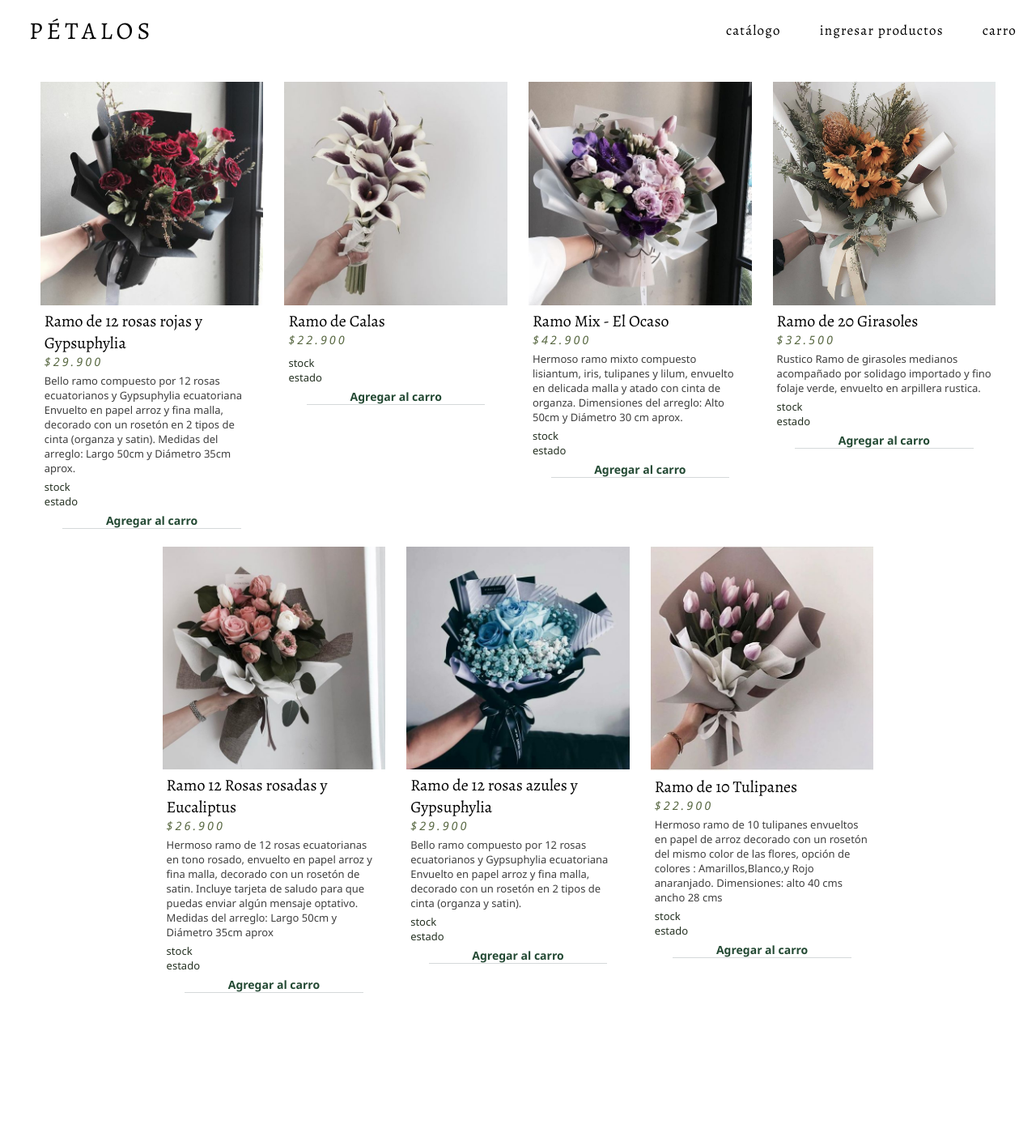
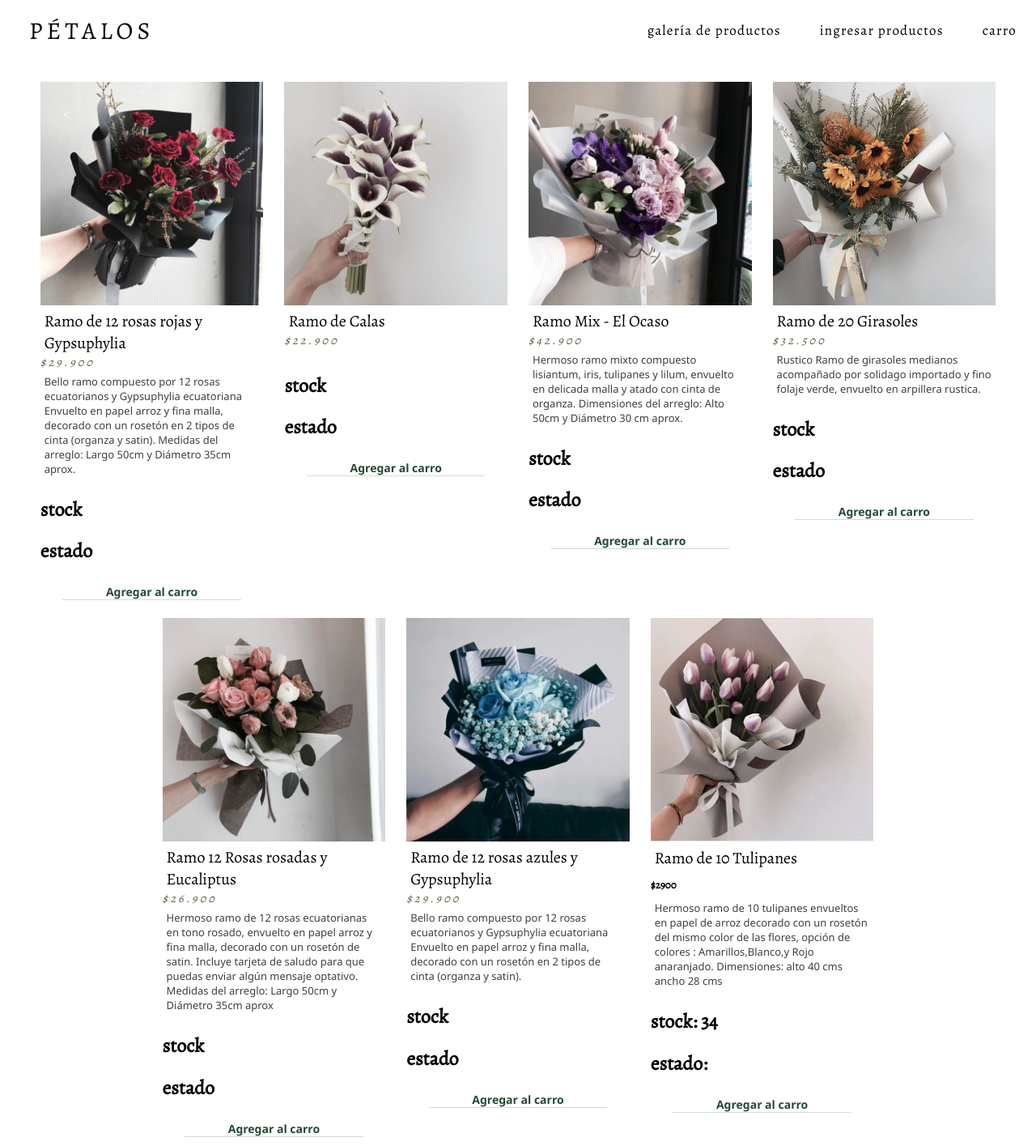
Before and after one commit to joa-vegac/ProyectoFloreriaPetalos, a Django app: page /catalogo/ in a window 1280 px wide. Shown: the whole page at 81% size. Before the commit the page ends 1226 px from the top, so only its background shows below. Run offline with Django 3.2, Linux system fonts and the light colour scheme; data comes from the database, SQL or seed files in the repository.

Commit message:
Registro de productos funcionando?

```diff
--- a/Proyecto/FloreriaPetalos/admin.py
+++ b/Proyecto/FloreriaPetalos/admin.py
@@ -1,3 +1,4 @@
 from django.contrib import admin
+from .models import Producto
 
-# Register your models here.
+admin.site.register(Producto)
--- a/Proyecto/FloreriaPetalos/models.py
+++ b/Proyecto/FloreriaPetalos/models.py
@@ -1,13 +1,11 @@
 from django.db import models
 
-# Create your models here.
-
-class Producto (models.Model):
-    nombre = models.CharField(max_length=50, primary_key=True)
-    valor = models.IntegerField()
-    desc = models.TextField(max_length=400)
-    image = models.ImageField(upload_to='producto',null=True)
-    stock = models.IntegerField()
+class Producto(models.Model):
+    nombre = models.CharField(max_length=100, primary_key=True)
+    valor = models.IntegerField(default=1000)
+    descripcion = models.TextField()
+    stock = models.IntegerField(default=1)
+    imagen= models.ImageField(upload_to='productos', null=True)
 
     def __str__(self):
         return self.nombre
--- a/Proyecto/FloreriaPetalos/static/css/catalogo.css
+++ b/Proyecto/FloreriaPetalos/static/css/catalogo.css
@@ -46,16 +46,6 @@
     font-weight: 400;
 }
 
-
-.box h2{
-    margin: 0;
-    font-size: 13px;
-    font-family: 'Segoe UI', Tahoma, Geneva, Verdana, sans-serif;
-    color: #253122;
-    font-weight: 500;
-    padding: 0 5px;
-}
-
 #precio{
     margin: 0;
     font-size: 90%;
@@ -84,6 +74,7 @@
     transition: 0.3s;
     border-bottom: 1px solid #818892;
     color: #004b77;
+    cursor: pointer;
 }
 
 .box p{
--- a/Proyecto/FloreriaPetalos/static/css/formulario.css
+++ b/Proyecto/FloreriaPetalos/static/css/formulario.css
@@ -15,7 +15,7 @@
          animation: fadein 2s;
 }
 form{
-    width: 70%;
+    width: 60%;
     margin: auto;
     border: 1px solid rgb(110, 110, 110);
     border-radius: 10px;
--- a/Proyecto/FloreriaPetalos/templates/core/base.html
+++ b/Proyecto/FloreriaPetalos/templates/core/base.html
@@ -24,7 +24,7 @@
                 </div>
                 <div class="nav-wrapper">
                       <ul>
-                              <li><a href="{% url 'Catalogo' %}">Catálogo</a></li>
+                              <li><a href="{% url 'Catalogo' %}">Galería de productos</a></li>
                               <li><a href="{% url 'Formulario' %}">Ingresar productos</a></li>
                               <li><a href="#">Carro</a></li>
                       </ul>
--- a/Proyecto/FloreriaPetalos/templates/core/catalogo.html
+++ b/Proyecto/FloreriaPetalos/templates/core/catalogo.html
@@ -91,31 +91,17 @@
                 <h3>Agregar al carro</h3>
             </div>
 
+            {% for p in productos%}
             <div class="box">
-                <img src="{% static 'img/Producto7.jpg' %}" alt="">
-                <h1>Ramo de 10 Tulipanes</h1>
-                <h2 id="precio">$22.900</h2>
-                <p>Hermoso ramo de 10 tulipanes envueltos en papel de arroz
-                decorado con un rosetón del mismo color de las flores,
-                opción de colores : Amarillos,Blanco,y Rojo anaranjado.
-                Dimensiones: alto 40 cms ancho 28 cms
-                </p>
-                <h2>stock</h2>
-                <h2>estado</h2>
+                <img src="{{p.imagen.url}}" alt="">
+                <h1>{{p.nombre}} </h1>
+                <h2 style="font-size: 13px">${{p.valor}}</h2>
+                <p>{{p.descripcion}}</p>
+                <h2>stock: {{p.stock}}</h2>
+                <h2>estado: </h2>
                 <h3>Agregar al carro</h3>
             </div>
-
-
-            {% for f in lista %}
-            <div class="box">
-            <img src="{{f.image.url}}" alt="">
-            <h1>{{f.nombre}} </h1>
-            <h2>{{f.valor}}</h2>
-            <p>{{f.desc}}</p>
-            <h2>{{f.stock}}</h2>
-            <h3>Agregar al carro</h3>
-        </div>
-        {% endfor %}
+            {% endfor %}
 
         </div>
     </div>
--- a/Proyecto/FloreriaPetalos/templates/core/registro.html
+++ b/Proyecto/FloreriaPetalos/templates/core/registro.html
@@ -15,7 +15,8 @@
             <div class="registro-box">
                 <div class="registro-form">
                     <h1>Crea tu cuenta</h1>
-                    <form action="#">
+                    <form method="POST">
+                        {% csrf_token %}
                         <td>Nombre completo:</td>
                         <input type="text" id="txtNombre" placeholder="Nombre Apellido" required>
                         <div></div>
--- a/Proyecto/FloreriaPetalos/urls.py
+++ b/Proyecto/FloreriaPetalos/urls.py
@@ -1,6 +1,6 @@
 from django.contrib import admin
 from django.urls import path, include
-from .views import *
+from .views import index, catalogo, login, registro, registro_producto
 
 urlpatterns = [
     path('',index, name='Inicio'),
--- a/Proyecto/FloreriaPetalos/views.py
+++ b/Proyecto/FloreriaPetalos/views.py
@@ -2,34 +2,36 @@ from django.shortcuts import render
 from .models import Producto
 
 # Create your views here.
-def registro(request):
-     return render(request, 'core/registro.html')
+
+def index(request):
+    return render(request, 'core/index.html')
 
 def login(request):
     return render(request, 'core/login.html')
 
-def index(request):
-    return render(request, 'core/index.html')
+def registro(request):
+    return render(request, 'core/registro.html')
 
 def catalogo(request):
-    return render(request, 'core/catalogo.html')
+    productos=Producto.objects.all()
+    return render(request, 'core/catalogo.html',{'productos': productos})
 
 def registro_producto(request):
     if request.POST:
-        accion=request.POST.get("RegProduct")
-        if accion=='aceptar':
-            nombre=request.POST.get("Name")
-            valor=request.POST.get("Value")
-            desc=request.POST.get("Desc")
-            image=request.FILES.get("Image")
-            stock=request.POST.get("Stock")
+        accion=request.POST.get("accion")
+        if accion=='registrar':
+            prdctnombre = request.POST.get("name")
+            prdctvalor = request.POST.get("value")
+            prdctdescripcion = request.POST.get("desc")
+            prdctstock = request.POST.get("stock")
+            prdctimagen= request.FILES.get("image")
 
-            product=Producto(
-                nombre=nombre,
-                valor=valor,
-                desc=desc,
-                image=image,
-                stock=stock,
-            )
-            product.save()
+        product=Producto(
+            nombre= prdctnombre,
+            valor= prdctvalor,
+            descripcion= prdctdescripcion,
+            stock= prdctstock,
+            imagen= prdctimagen
+        )
+        product.save
     return render(request,'core/registro_producto.html')
```
Also changed, not shown: Proyecto/FloreriaPetalos/templates/core/registro_producto.html (+10 -8 lines), Proyecto/FloreriaPetalos/migrations/0004_remove_producto_image.py (added), Proyecto/FloreriaPetalos/migrations/0005_delete_producto.py (added), Proyecto/FloreriaPetalos/migrations/0006_producto.py (added), Proyecto/FloreriaPetalos/migrations/0007_producto_imagen.py (added), Proyecto/FloreriaPetalos/static/img/Producto9.jpg (renamed from Proyecto/FloreriaPetalos/static/img/Producto22.jpg), Proyecto/FloreriaPetalos/static/img/flower-Drawing.jpg (deleted), Proyecto/FloreriaPetalos/static/img/formulario.jpg (deleted), Proyecto/db.sqlite3, Proyecto/media/productos/producto7.jpg (added).
